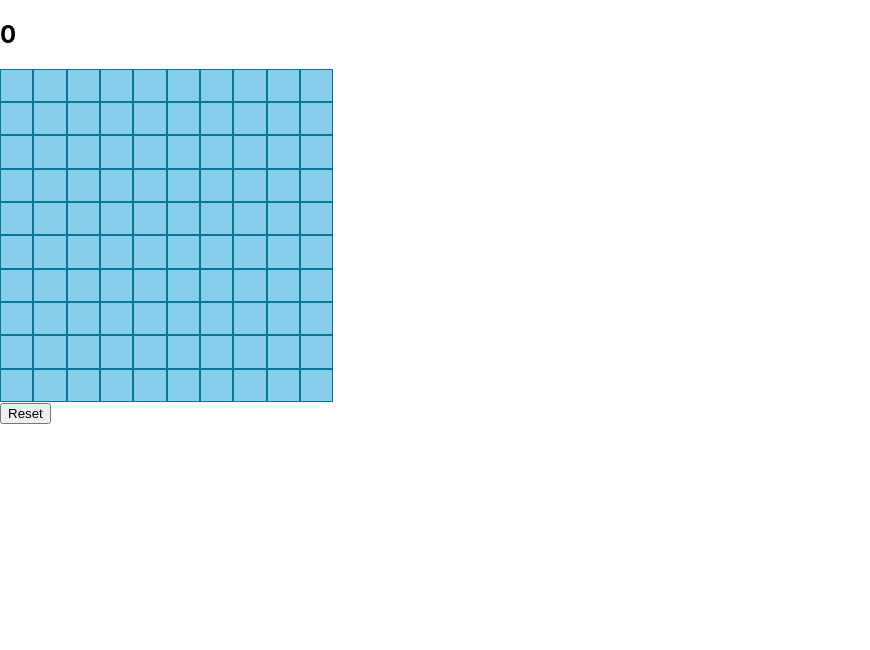
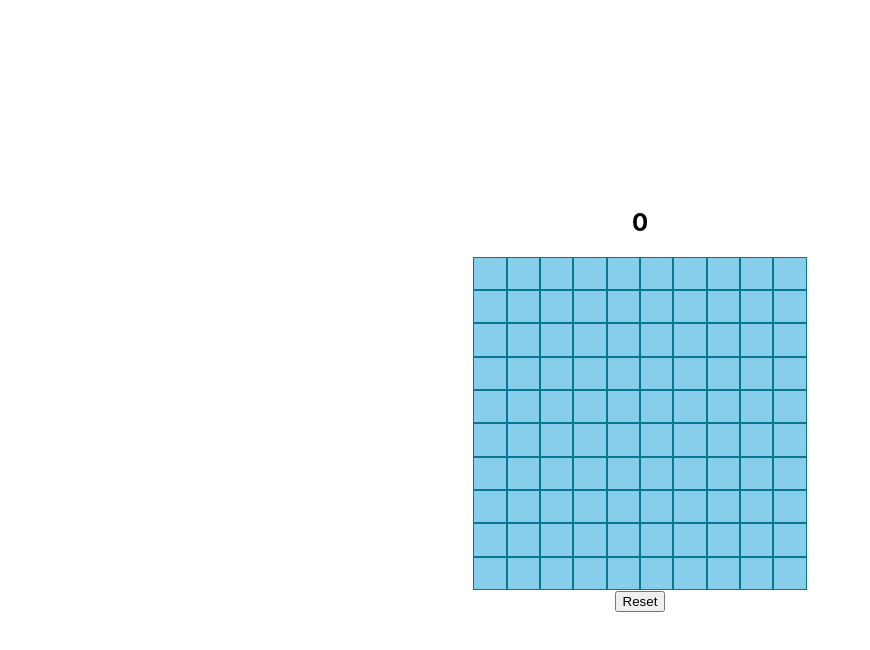
Before and after one commit to RadyaBen/Sea_Battle, a React (Create React App) app: page / in a window 1280 px wide. Shown: the top 650 px of the page, without its empty margins (0-870 px from the left). Built offline with nearby package versions, Linux system fonts and the light colour scheme.

Commit message:
Add styles to the app component

```diff
--- a/src/App.tsx
+++ /dev/null
@@ -1,25 +0,0 @@
-import * as React from 'react';
-
-import { HeaderWithCounter } from './components/HeaderWithCounter';
-import { Battlefield } from './components/Battlefield/Battlefield';
-import { ResetButton } from './components/ResetButton';
-import { useGameState } from './state/useGameState';
-
-function App() {
-	const { turn, reset, matrix, fire, won } = useGameState();
-
-	if (won) {
-		alert('You won! Congratulations :)');
-		reset();
-	}
-
-	return (
-		<div>
-			<HeaderWithCounter turn={turn} />
-			<Battlefield matrix={matrix} onFire={fire} />
-			<ResetButton reset={reset} />
-		</div>
-	);
-}
-
-export default App;
--- /dev/null
+++ b/src/components/App/App.scss
@@ -0,0 +1,10 @@
+.container {
+	display: flex;
+	align-items: center;
+	justify-content: center;
+	height: 100vh;
+}
+
+.content {
+	text-align: center;
+}
--- /dev/null
+++ b/src/components/App/App.tsx
@@ -0,0 +1,27 @@
+import { HeaderWithCounter } from '../HeaderWithCounter';
+import { Battlefield } from '../Battlefield';
+import { ResetButton } from '../ResetButton';
+import { useGameState } from '../../state/useGameState';
+
+import './App.scss';
+
+const App = () => {
+	const { turn, reset, matrix, fire, won } = useGameState();
+
+	if (won) {
+		alert('You won! Congratulations :)');
+		reset();
+	}
+
+	return (
+		<div className='container'>
+			<div className='content'>
+				<HeaderWithCounter turn={turn} />
+				<Battlefield matrix={matrix} onFire={fire} />
+				<ResetButton reset={reset} />
+			</div>
+		</div>
+	);
+};
+
+export { App };
--- /dev/null
+++ b/src/components/App/index.ts
@@ -0,0 +1 @@
+export * from './App';
```
Also changed, not shown: src/index.tsx (+6 -5 lines).
